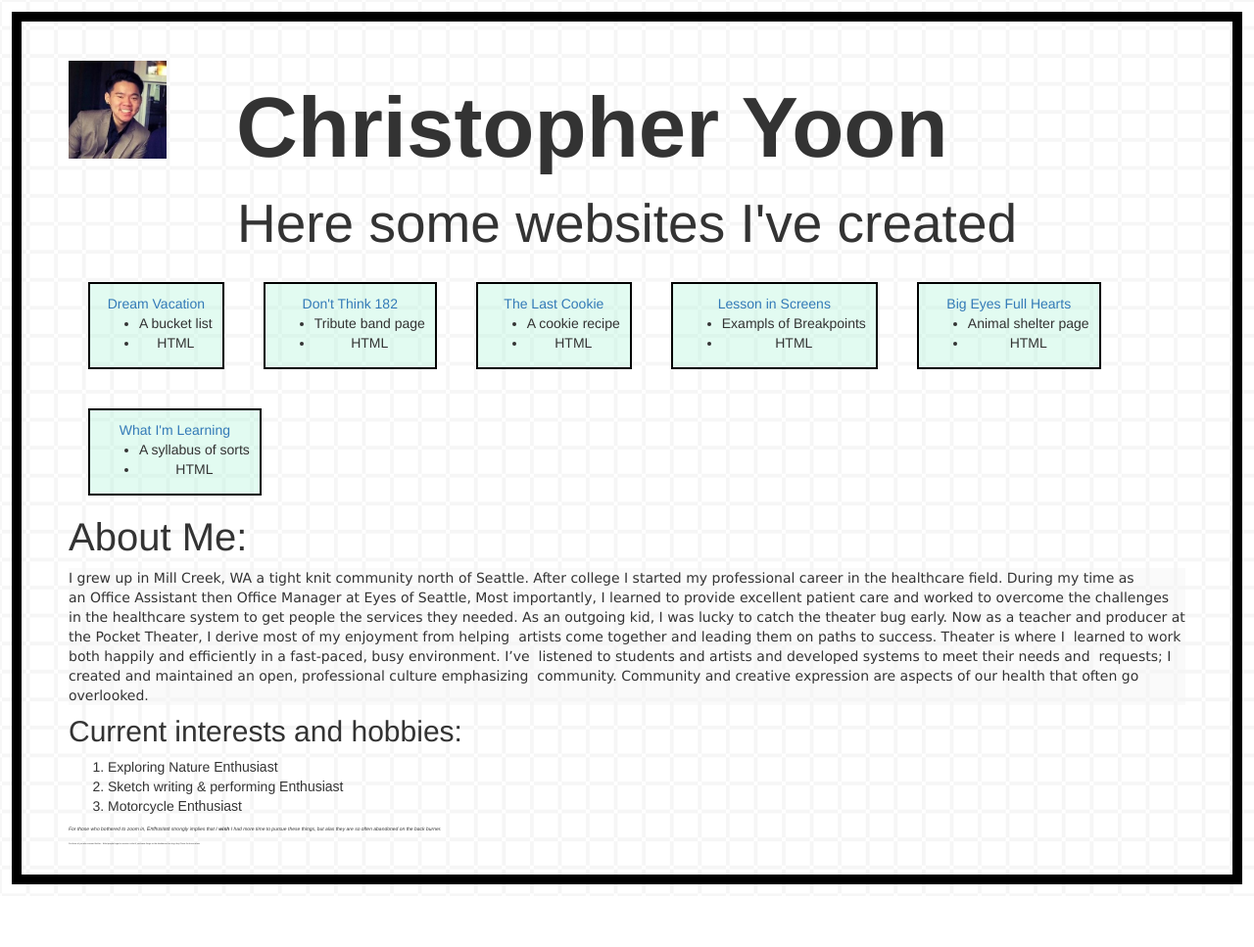
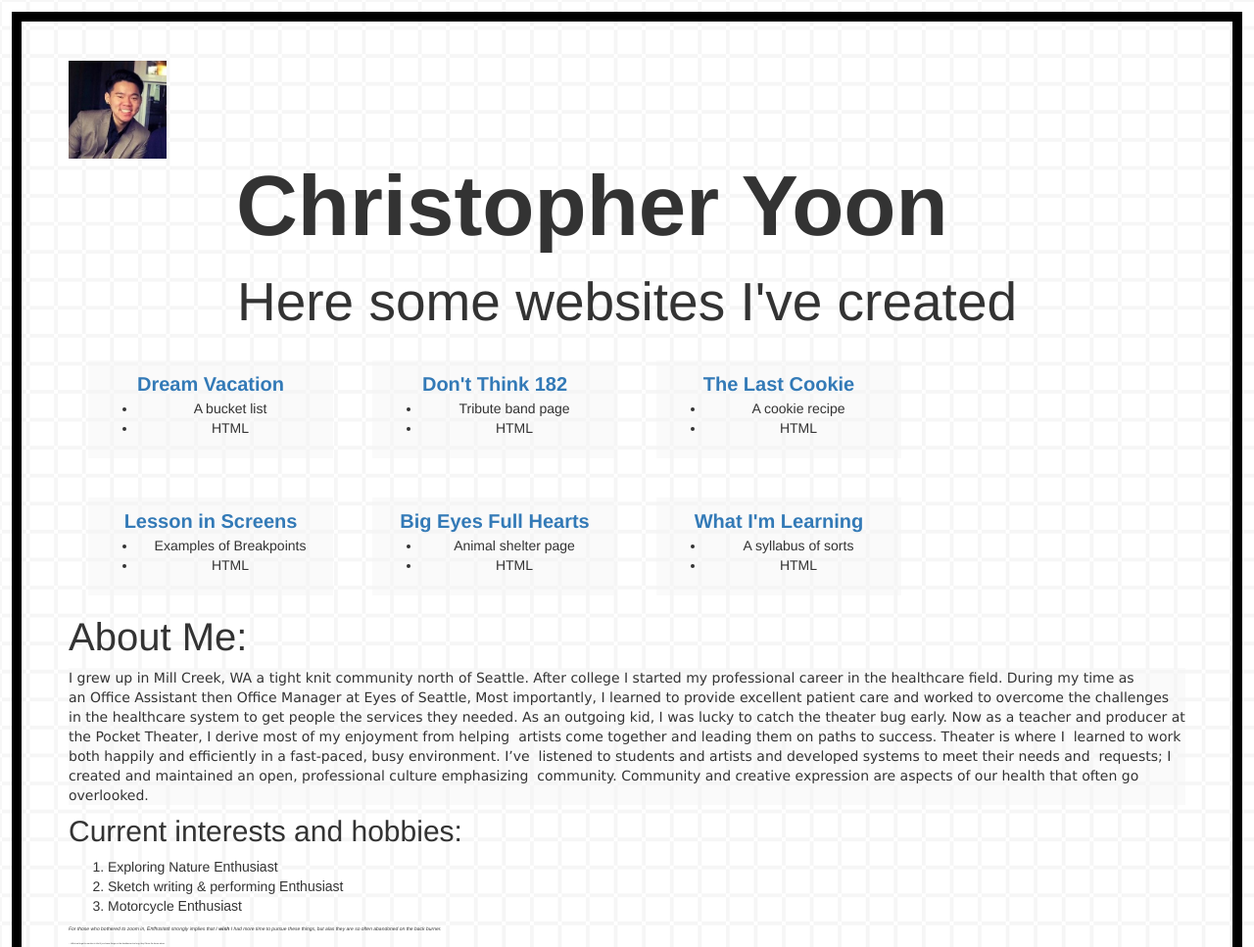
Before and after one commit to chyoon2/portfolio, a plain HTML site: page index.html in a window 1280 px wide. Shown: the top 967 px of the page at 98% size. Before the commit the page ends 915 px from the top, so only its background shows below. Drawn offline with nearby package versions, Linux system fonts and the light colour scheme.

Commit message:
add link class to a tags.

```diff
--- a/css/styles.css
+++ b/css/styles.css
@@ -15,6 +15,7 @@ img {
 h1 {
   font-size: 87px;
   margin-left: 15%;
+  clear:both;
 }
 h2 {
   font-size: 55px;
@@ -29,13 +30,13 @@ h4 {
 }
 .web {
   float:left;
-  border: 2px solid rgb(0, 0, 0);
+  width: 250px;
+  height: 100px;
   padding: 10px;
   padding-bottom: 5px;
   margin: 20px;
   text-align: center;
-  background-color: rgb(159, 240, 209, 0.3);
-  background-image:
+  background-color: rgb(245,245,245,0.50);
 }
   ul {
   text-align: center;
@@ -55,10 +56,9 @@ h4 {
 .zoom-further {
   font-size: 2px;
 }
-
+.link {
+  font-size: 20px;
+  font-weight: bolder;
+}
 @media screen and (max-width: 768px) {
-    body {
-        background-color: black;
-        color: white;
-    }
-}
+  }
--- a/index.html
+++ b/index.html
@@ -11,42 +11,42 @@
         <h1><strong>Christopher Yoon</strong></h1>
         <h2>Here some websites I've created</h2>
         <div class="web">
-            <a href="https://github.com/chyoon2/vacation.git">Dream Vacation</a>
+          <a href="https://github.com/chyoon2/vacation.git" class="link">Dream Vacation</a>
           <ul>
             <li>A bucket list</li>
             <li>HTML</li>
           </ul>
         </div>
         <div class="web">
-            <a href="https://github.com/chyoon2/bandwebpage.git">Don't Think 182</a>
+          <a href="https://github.com/chyoon2/bandwebpage.git" class="link">Don't Think 182</a>
           <ul>
             <li>Tribute band page</li>
             <li>HTML</li>
           </ul>
         </div>
         <div class="web">
-            <a href="https://github.com/chyoon2/Cookie-Recipe.git">The Last Cookie</a>
+          <a href="https://github.com/chyoon2/Cookie-Recipe.git" class="link">The Last Cookie</a>
           <ul>
             <li>A cookie recipe</li>
             <li>HTML</li>
           </ul>
         </div>
         <div class="web">
-            <a href="https://github.com/chyoon2/Media-Queries-Practice.git">Lesson in Screens</a>
+          <a href="https://github.com/chyoon2/Media-Queries-Practice.git" class="link">Lesson in Screens</a>
           <ul>
-              <li>Exampls of Breakpoints</li>
+            <li>Examples of Breakpoints</li>
             <li>HTML</li>
           </ul>
         </div>
         <div class="web">
-            <a href="https://github.com/chyoon2/animal-shelter.git">Big Eyes Full Hearts</a>
+          <a href="https://github.com/chyoon2/animal-shelter.git" class="link">Big Eyes Full Hearts</a>
           <ul>
             <li>Animal shelter page</li>
             <li>HTML</li>
           </ul>
         </div>
         <div class="web">
-            <a href="https://github.com/chyoon2/week-in-review.git">What I'm Learning</a>
+          <a href="https://github.com/chyoon2/week-in-review.git" class="link">What I'm Learning</a>
           <ul>
             <li>A syllabus of sorts</li>
             <li>HTML</li>
@@ -64,12 +64,11 @@
         <p>
           <ol>
             <li>Exploring Nature <span class="time">Enthusiast</span></li>
-                  <li>Sketch writing & performing <span class="time">Enthusiast</span></li>
-                  <li>Motorcycle <span class="time">Enthusiast</span></li>
+            <li>Sketch writing & performing <span class="time">Enthusiast</span></li>              <li>Motorcycle <span class="time">Enthusiast</span></li>
           </ol>
         </p>
         <p class="zoom"><em>For those who bothered to zoom in, <span class="time">Enthusiast</span> strongly implies that I <strong>wish</strong> I had more time to pursue these things, but alas they are so often abandoned on the back burner.</em></p>
-            <p class="zoom-further"><em> For those of you who zoomed further... What people forget to mention is that if you leave things on the backburner too long, they'll burn the house down.</em></p>
+        <p class="zoom-further"><em>... What we forget to mention is that if you leave things on the backburner too long, they'll burn the house down.</em></p>
       </div>
     </body>
   </html>
```
Lines whose indentation alone changed are shown as unchanged.
